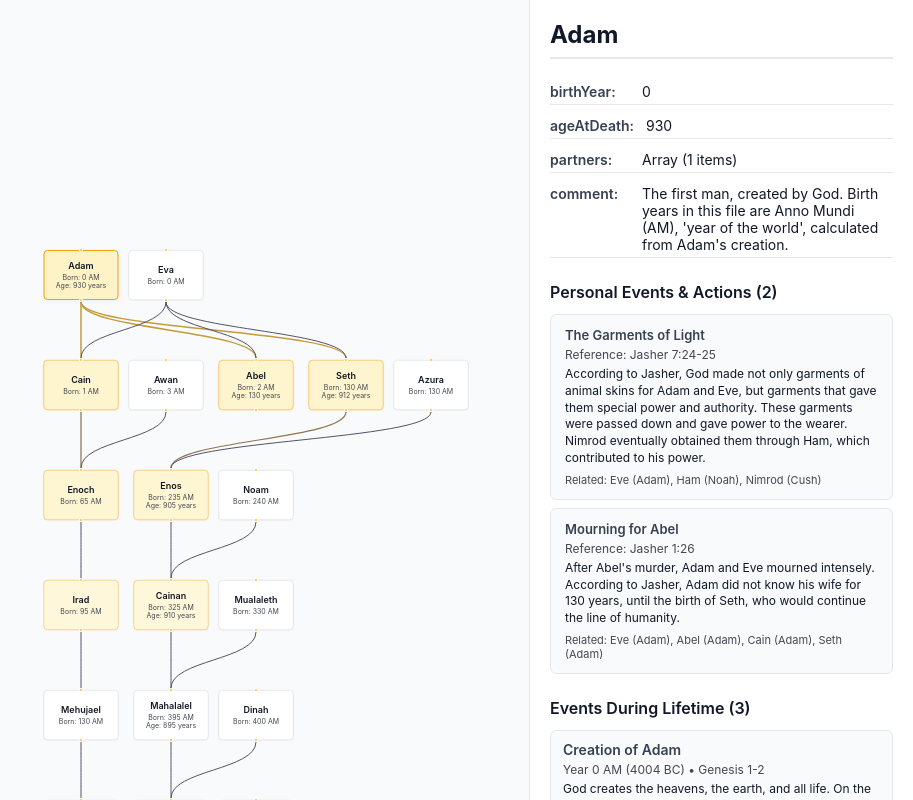
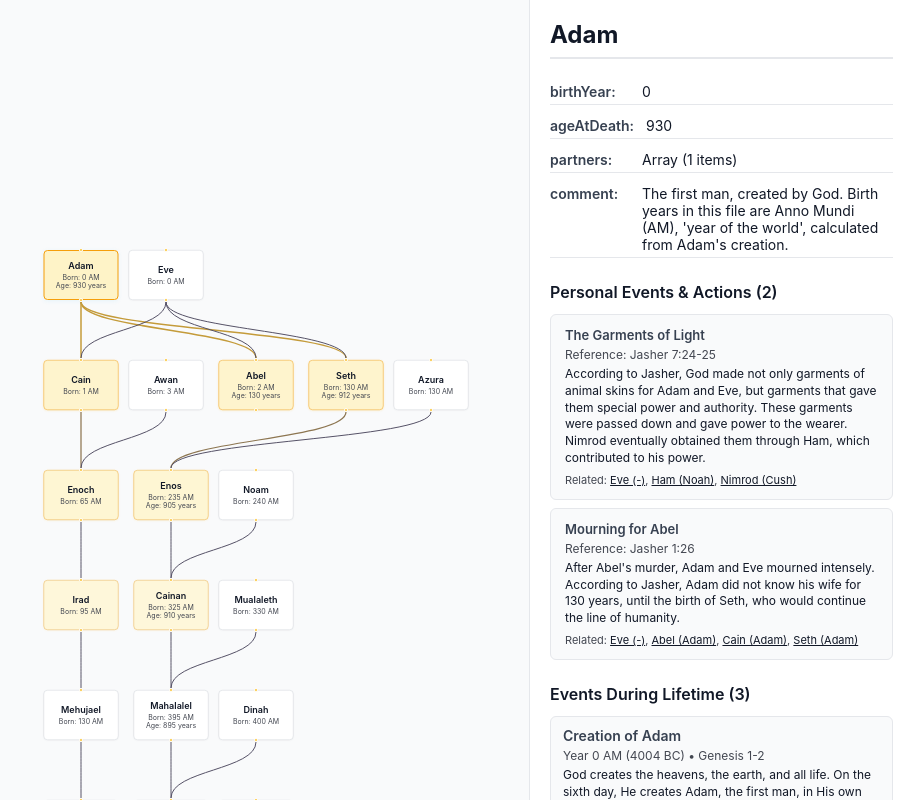
Before and after one commit to RobCvdV/adam-lineage-tree, a React (Vite) app: page / in a window 1280 px wide. Shown: the whole page, without its empty margins (367-1280 px from the left). Built offline with nearby package versions, Linux system fonts and the light colour scheme.

Commit message:
feat: add person selection functionality with clickable names in events sections

```diff
--- /dev/null
+++ b/src/components/ClickablePersonName.tsx
@@ -0,0 +1,54 @@
+import React from 'react';
+import { useTheme } from '../context/ThemeContext';
+import { LineageData } from '../domain/LineageData';
+
+interface ClickablePersonNameProps {
+  personId: string;
+  onNodeSelect?: (node: LineageData) => void;
+  style?: React.CSSProperties;
+  children?: React.ReactNode;
+}
+
+const ClickablePersonName: React.FC<ClickablePersonNameProps> = ({
+  personId,
+  onNodeSelect,
+  style = {},
+  children
+}) => {
+  const {theme} = useTheme();
+
+  const handleClick = () => {
+    if (onNodeSelect) {
+      onNodeSelect({id: personId} as LineageData);
+    }
+  };
+
+  const defaultStyle: React.CSSProperties = {
+    color: theme.primaryText,
+    cursor: onNodeSelect ? 'pointer' : 'default',
+    textDecoration: onNodeSelect ? 'underline' : 'none',
+    transition: 'color 0.2s ease',
+    ...style
+  };
+
+  if (!onNodeSelect) {
+    return <span style={defaultStyle}>{children || personId}</span>;
+  }
+
+  return (
+    <span
+      onClick={handleClick}
+      style={defaultStyle}
+      onMouseEnter={(e) => {
+        e.currentTarget.style.color = theme.secondaryText;
+      }}
+      onMouseLeave={(e) => {
+        e.currentTarget.style.color = style.color || theme.primaryText;
+      }}
+    >
+      {children || personId}
+    </span>
+  );
+};
+
+export default ClickablePersonName;
--- a/src/components/DetailsPanel.tsx
+++ b/src/components/DetailsPanel.tsx
@@ -57,12 +57,14 @@ const DetailsPanel: React.FC<DetailsPanelProps> = ({
         personalEvents={personalEvents}
         isMobile={isMobile}
         sectionSpacing={styles.sectionSpacing}
+        onNodeSelect={onNodeSelect}
       />
 
       <LifeEventsSection
         lifeEvents={lifeEvents}
         isMobile={isMobile}
         sectionSpacing={styles.sectionSpacing}
+        onNodeSelect={onNodeSelect}
       />
 
       <ParentSection
--- a/src/components/LifeEventsSection.tsx
+++ b/src/components/LifeEventsSection.tsx
@@ -1,17 +1,21 @@
 import React from 'react';
 import { useTheme } from '../context/ThemeContext';
 import { Event } from "../domain/EventsData";
+import { LineageData } from '../domain/LineageData';
+import ClickablePersonName from './ClickablePersonName';
 
 interface LifeEventsSectionProps {
   lifeEvents: Event[];
   isMobile: boolean;
   sectionSpacing: number;
+  onNodeSelect?: (node: LineageData) => void;
 }
 
 const LifeEventsSection: React.FC<LifeEventsSectionProps> = ({
   lifeEvents,
   isMobile,
-  sectionSpacing
+  sectionSpacing,
+  onNodeSelect
 }) => {
   const {theme} = useTheme();
 
@@ -80,7 +84,15 @@ const LifeEventsSection: React.FC<LifeEventsSectionProps> = ({
                 color: theme.mutedText,
                 marginTop: 6
               }}>
-                Key figures: {event.keyFigures.join(', ')}
+                Key figures: {event.keyFigures.map((personId, index) => (
+                <span key={personId}>
+                    {index > 0 && ', '}
+                  <ClickablePersonName
+                    personId={personId}
+                    onNodeSelect={onNodeSelect}
+                  />
+                  </span>
+              ))}
               </div>
             )}
           </div>
--- a/src/components/PersonalEventsSection.tsx
+++ b/src/components/PersonalEventsSection.tsx
@@ -1,5 +1,8 @@
 import React from 'react';
 import { useTheme } from '../context/ThemeContext';
+import { LineageData } from '../domain/LineageData';
+import ClickablePersonName from './ClickablePersonName';
+import { usePersonSelection } from './hooks/usePersonSelection';
 
 interface PersonalEvent {
   personId: string;
@@ -13,14 +16,17 @@ interface PersonalEventsSectionProps {
   personalEvents: PersonalEvent[];
   isMobile: boolean;
   sectionSpacing: number;
+  onNodeSelect?: (node: LineageData) => void;
 }
 
 const PersonalEventsSection: React.FC<PersonalEventsSectionProps> = ({
   personalEvents,
   isMobile,
-  sectionSpacing
+  sectionSpacing,
+  onNodeSelect
 }) => {
   const {theme} = useTheme();
+  const {handlePersonClick} = usePersonSelection({onNodeSelect});
 
   if (personalEvents.length === 0) return null;
 
@@ -87,7 +93,15 @@ const PersonalEventsSection: React.FC<PersonalEventsSectionProps> = ({
                 color: theme.mutedText,
                 marginTop: 6
               }}>
-                Related: {event.relatedPersonIds.join(', ')}
+                Related: {event.relatedPersonIds.map((personId, index) => (
+                <span key={personId}>
+                    {index > 0 && ', '}
+                  <ClickablePersonName
+                    personId={personId}
+                    onNodeSelect={onNodeSelect}
+                  />
+                  </span>
+              ))}
               </div>
             )}
           </div>
--- /dev/null
+++ b/src/components/hooks/usePersonSelection.ts
@@ -0,0 +1,16 @@
+import { useCallback } from 'react';
+import { LineageData } from '../../domain/LineageData';
+
+interface UsePersonSelectionProps {
+  onNodeSelect?: (node: LineageData) => void;
+}
+
+export const usePersonSelection = ({onNodeSelect}: UsePersonSelectionProps) => {
+  const handlePersonClick = useCallback((personId: string) => {
+    if (onNodeSelect) {
+      onNodeSelect({id: personId} as LineageData);
+    }
+  }, [onNodeSelect]);
+
+  return {handlePersonClick};
+};
--- a/src/data-source/events.json
+++ b/src/data-source/events.json
@@ -5,7 +5,7 @@
     "dateBCEstimate":     4004,
     "keyFigures":         [
       "Adam (-)",
-      "Eva (-)"
+      "Eve (-)"
     ],
     "scriptureReference": "Genesis 1-2",
     "description":        "God creates the heavens, the earth, and all life. On the sixth day, He creates Adam, the first man, in His own image. This event marks Year 0 in the Anno Mundi (AM) calendar, a system based on biblical genealogies."
@@ -16,11 +16,11 @@
     "dateBCEstimate":     4003,
     "keyFigures":         [
       "Adam (-)",
-      "Eva (-)",
+      "Eve (-)",
       "Satan"
     ],
     "scriptureReference": "Genesis 3",
-    "description":        "Tempted by the serpent, Adam and Eva disobey God's command not to eat from the tree of the knowledge of good and evil. This act introduces sin and death into the world, resulting in their expulsion from the Garden of Eden."
+    "description":        "Tempted by the serpent, Adam and Evedisobey God's command not to eat from the tree of the knowledge of good and evil. This act introduces sin and death into the world, resulting in their expulsion from the Garden of Eden."
   },
   {
     "eventName":          "Birth of Seth",
@@ -28,11 +28,11 @@
     "dateBCEstimate":     3874,
     "keyFigures":         [
       "Adam (-)",
-      "Eva (-)",
+      "Eve (-)",
       "Seth (Adam)"
     ],
     "scriptureReference": "Genesis 5:3",
-    "description":        "After Kain murders Abel, Seth is born to Adam and Eva when Adam is 130 years old. Seth's lineage is the line through which humanity is preserved and from which Noach descends."
+    "description":        "After Kain murders Abel, Seth is born to Adam and Evewhen Adam is 130 years old. Seth's lineage is the line through which humanity is preserved and from which Noach descends."
   },
   {
     "eventName":          "The Great Flood",
--- a/src/data-source/eventsOfCharacters.json
+++ b/src/data-source/eventsOfCharacters.json
@@ -5,7 +5,7 @@
     "jasherReference":  "Jasher 7:24-25",
     "description":      "According to Jasher, God made not only garments of animal skins for Adam and Eve, but garments that gave them special power and authority. These garments were passed down and gave power to the wearer. Nimrod eventually obtained them through Ham, which contributed to his power.",
     "relatedPersonIds": [
-      "Eve (Adam)",
+      "Eve (-)",
       "Ham (Noah)",
       "Nimrod (Cush)"
     ]
@@ -16,7 +16,7 @@
     "jasherReference":  "Jasher 1:26",
     "description":      "After Abel's murder, Adam and Eve mourned intensely. According to Jasher, Adam did not know his wife for 130 years, until the birth of Seth, who would continue the line of humanity.",
     "relatedPersonIds": [
-      "Eve (Adam)",
+      "Eve (-)",
       "Abel (Adam)",
       "Cain (Adam)",
       "Seth (Adam)"
--- a/src/data-source/lineage.json
+++ b/src/data-source/lineage.json
@@ -5,7 +5,7 @@
     "birthYear":  0,
     "ageAtDeath": 930,
     "partners":   [
-      "Eva (-)"
+      "Eve (-)"
     ],
     "parents":    [],
     "children":   [
@@ -16,8 +16,8 @@
     "comment":    "The first man, created by God. Birth years in this file are Anno Mundi (AM), 'year of the world', calculated from Adam's creation."
   },
   {
-    "id":         "Eva (-)",
-    "name":       "Eva",
+    "id":         "Eve (-)",
+    "name":       "Eve",
     "birthYear":  0,
     "ageAtDeath": null,
     "partners":   [
@@ -41,7 +41,7 @@
     ],
     "parents":    [
       "Adam (-)",
-      "Eva (-)"
+      "Eve (-)"
     ],
     "children":   [
       "Enoch (Cain)"
@@ -58,7 +58,7 @@
     ],
     "parents":    [
       "Adam (-)",
-      "Eva (-)"
+      "Eve (-)"
     ],
     "children":   [
       "Enoch (Cain)"
@@ -73,7 +73,7 @@
     "partners":   [],
     "parents":    [
       "Adam (-)",
-      "Eva (-)"
+      "Eve (-)"
     ],
     "children":   [],
     "comment":    "Second son. A shepherd whose offering was pleasing to God. Murdered by Cain, died childless at around age 130."
@@ -88,7 +88,7 @@
     ],
     "parents":    [
       "Adam (-)",
-      "Eva (-)"
+      "Eve (-)"
     ],
     "children":   [
       "Enos (Seth)"
@@ -105,7 +105,7 @@
     ],
     "parents":    [
       "Adam (-)",
-      "Eva (-)"
+      "Eve (-)"
     ],
     "children":   [
       "Enos (Seth)"
```
